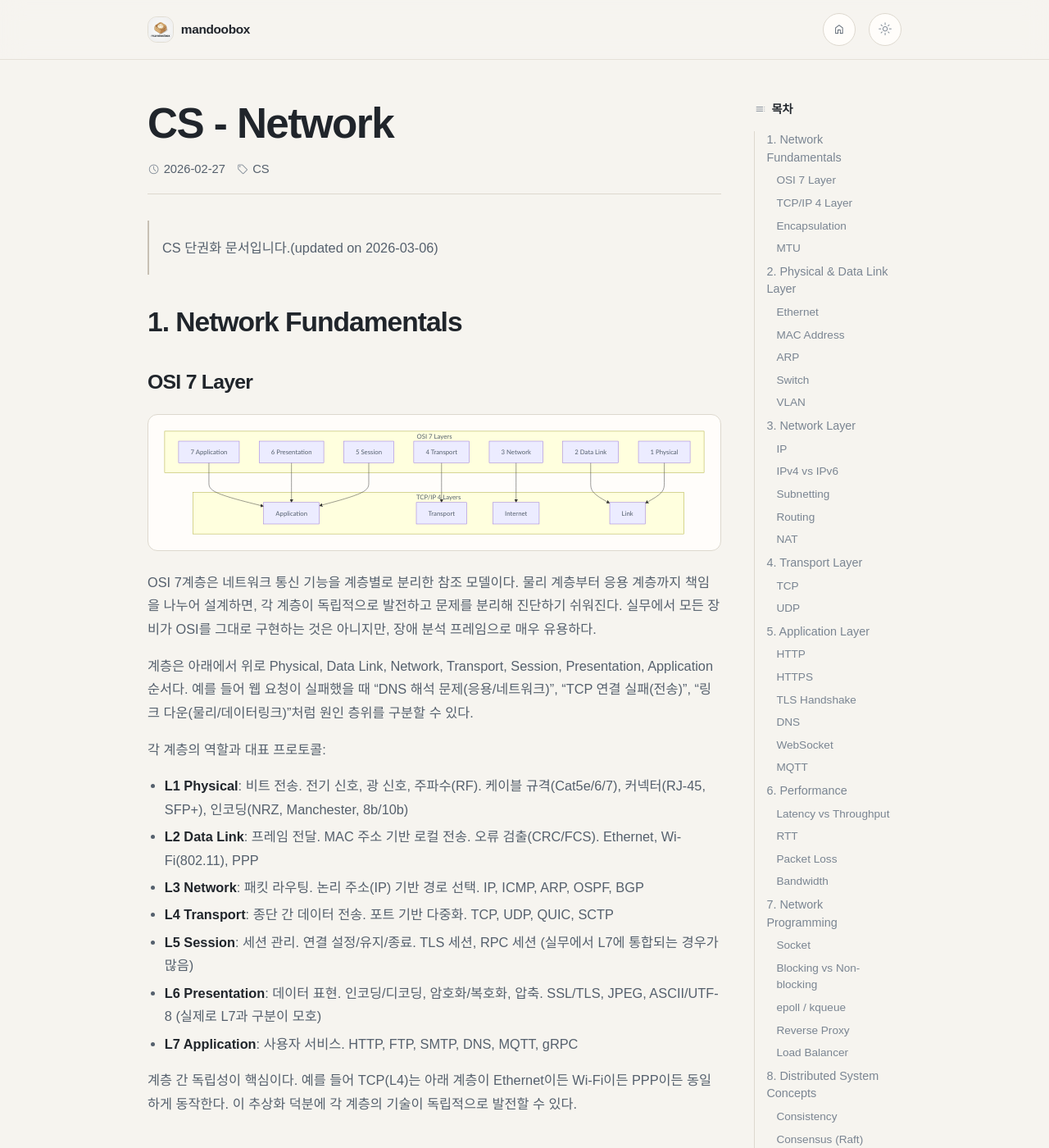
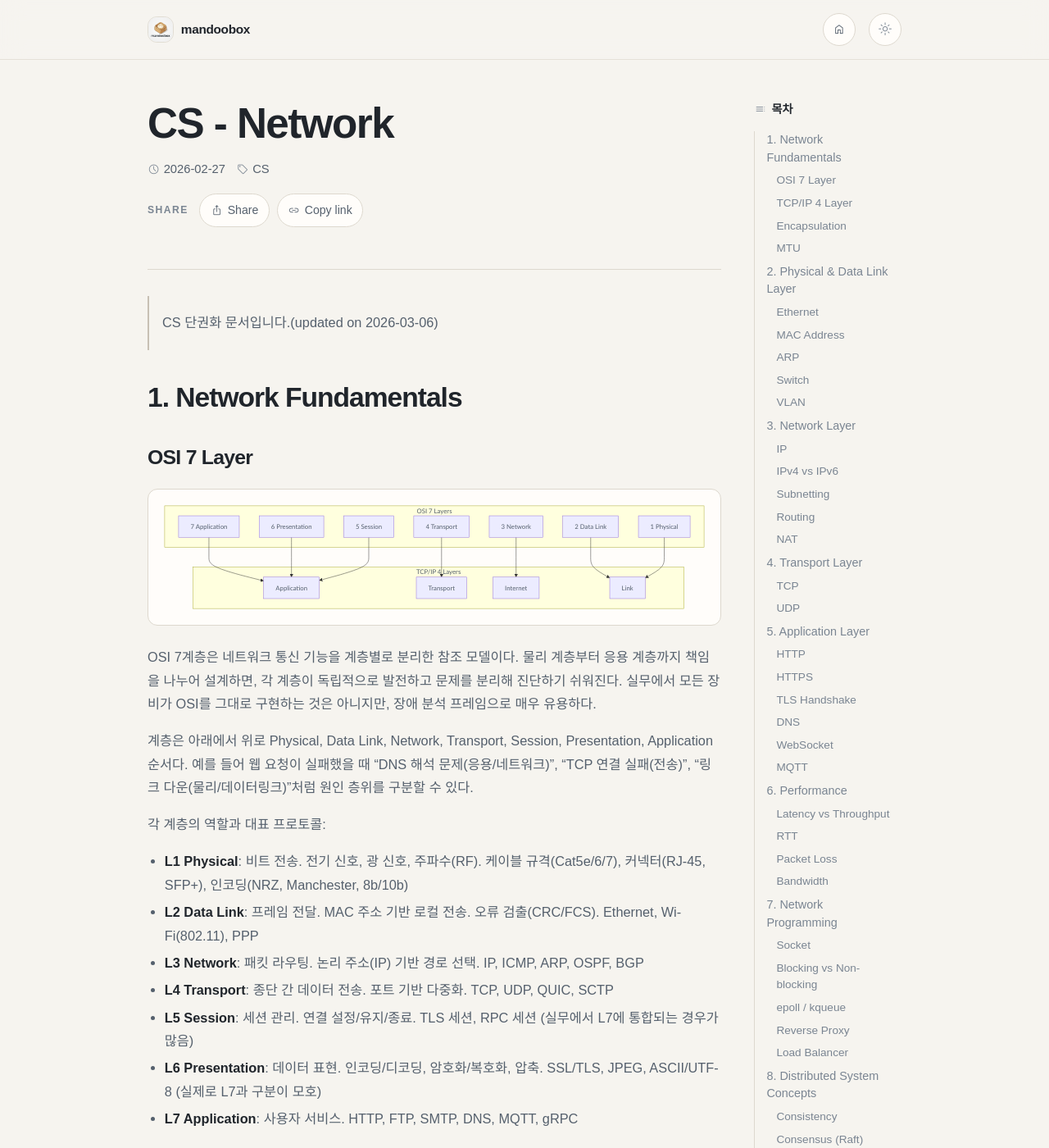
Before and after one commit to mandoobox/mandoobox.github.io, a Jekyll site: the page built from _posts/cs-note/2026-02-27-network.md, in a window 1280 px wide and 1400 px high. Shown: the whole window at 82% size. Built offline with Jekyll 4.4.1, drawn with Linux system fonts in a browser that asks for light colours; comment, search, counter and statistics services are not loaded.

Commit message:
feat: share

```diff
--- a/_layouts/post.html
+++ b/_layouts/post.html
@@ -23,6 +23,26 @@ layout: default
         </span>
         {% endif %}
       </div>
+
+      <div
+        class="post-share"
+        data-share-root
+        data-share-title="{{ page.title | escape }}"
+        data-share-url="{{ page.url | absolute_url | escape }}"
+      >
+        <span class="post-share__label">Share</span>
+        <div class="post-share__actions">
+          <button class="post-share__button" type="button" data-share-native hidden>
+            <span class="material-symbols-outlined" aria-hidden="true">ios_share</span>
+            <span>Share</span>
+          </button>
+          <button class="post-share__button" type="button" data-share-copy>
+            <span class="material-symbols-outlined" aria-hidden="true">link</span>
+            <span>Copy link</span>
+          </button>
+        </div>
+        <span class="post-share__feedback" data-share-feedback aria-live="polite"></span>
+      </div>
     </header>
 
     <section class="post-content" data-toc-content>
--- a/assets/css/style.css
+++ b/assets/css/style.css
@@ -477,6 +477,71 @@ img {
   font-size: 0.95rem;
 }
 
+.post-share {
+  display: flex;
+  flex-wrap: wrap;
+  align-items: center;
+  gap: 0.7rem 0.85rem;
+  margin-top: 1rem;
+}
+
+.post-share__label {
+  color: var(--text-faint);
+  font-size: 0.76rem;
+  font-weight: 700;
+  letter-spacing: 0.12em;
+  text-transform: uppercase;
+}
+
+.post-share__actions {
+  display: flex;
+  flex-wrap: wrap;
+  gap: 0.55rem;
+}
+
+.post-share__button {
+  display: inline-flex;
+  align-items: center;
+  gap: 0.35rem;
+  min-height: 2.35rem;
+  padding: 0.45rem 0.78rem;
+  border: 1px solid var(--border);
+  border-radius: 999px;
+  background: var(--surface);
+  color: var(--text-soft);
+  font: inherit;
+  font-size: 0.88rem;
+  text-decoration: none;
+  cursor: pointer;
+  transition: border-color 160ms ease, background-color 160ms ease, color 160ms ease;
+}
+
+.post-share__button:hover {
+  border-color: var(--border-strong);
+  background: var(--surface-strong);
+  color: var(--text);
+}
+
+.post-share__button .material-symbols-outlined {
+  font-size: 0.95rem;
+}
+
+.post-share__button.is-success {
+  border-color: color-mix(in srgb, var(--brand) 45%, var(--border));
+  color: var(--brand);
+}
+
+.post-share__feedback {
+  flex-basis: 100%;
+  min-height: 1lh;
+  color: var(--text-faint);
+  font-size: 0.84rem;
+}
+
+.post-share__feedback[data-state="success"] {
+  color: var(--brand);
+}
+
 .post-content {
   min-width: 0;
   font-size: 1.02rem;
@@ -877,6 +942,15 @@ table::-webkit-scrollbar-thumb,
     justify-content: center;
   }
 
+  .post-share {
+    align-items: flex-start;
+  }
+
+  .post-share__label,
+  .post-share__actions {
+    width: 100%;
+  }
+
   .post-list li {
     grid-template-columns: 1fr;
     align-items: start;
--- a/assets/js/site-ui.js
+++ b/assets/js/site-ui.js
@@ -73,6 +73,110 @@
     });
   }
 
+  function copyText(text) {
+    if (navigator.clipboard && window.isSecureContext) {
+      return navigator.clipboard.writeText(text);
+    }
+
+    return new Promise(function (resolve, reject) {
+      var textArea = document.createElement("textarea");
+
+      textArea.value = text;
+      textArea.setAttribute("readonly", "");
+      textArea.style.position = "fixed";
+      textArea.style.top = "-9999px";
+      textArea.style.left = "-9999px";
+
+      document.body.appendChild(textArea);
+      textArea.focus();
+      textArea.select();
+
+      try {
+        if (!document.execCommand("copy")) {
+          throw new Error("Copy command failed");
+        }
+        resolve();
+      } catch (error) {
+        reject(error);
+      } finally {
+        document.body.removeChild(textArea);
+      }
+    });
+  }
+
+  function setupPostShare() {
+    var shareRoot = document.querySelector("[data-share-root]");
+    if (!shareRoot) {
+      return;
+    }
+
+    var rawUrl = shareRoot.getAttribute("data-share-url") || window.location.href;
+    var url = new URL(rawUrl, window.location.origin).href;
+    var title = shareRoot.getAttribute("data-share-title") || document.title;
+    var nativeButton = shareRoot.querySelector("[data-share-native]");
+    var copyButton = shareRoot.querySelector("[data-share-copy]");
+    var feedback = shareRoot.querySelector("[data-share-feedback]");
+    var feedbackTimer = 0;
+    var successTimer = 0;
+
+    function setFeedback(message, state) {
+      if (!feedback) {
+        return;
+      }
+
+      feedback.textContent = message;
+      if (state) {
+        feedback.dataset.state = state;
+      } else {
+        feedback.removeAttribute("data-state");
+      }
+
+      window.clearTimeout(feedbackTimer);
+      if (message) {
+        feedbackTimer = window.setTimeout(function () {
+          feedback.textContent = "";
+          feedback.removeAttribute("data-state");
+        }, 2200);
+      }
+    }
+
+    if (nativeButton) {
+      if (navigator.share) {
+        nativeButton.hidden = false;
+        nativeButton.addEventListener("click", function () {
+          navigator.share({ title: title, url: url }).catch(function (error) {
+            if (error && error.name === "AbortError") {
+              return;
+            }
+            setFeedback("Share failed", "error");
+          });
+        });
+      } else {
+        nativeButton.hidden = true;
+      }
+    }
+
+    if (!copyButton) {
+      return;
+    }
+
+    copyButton.addEventListener("click", function () {
+      copyText(url)
+        .then(function () {
+          copyButton.classList.add("is-success");
+          setFeedback("Link copied", "success");
+
+          window.clearTimeout(successTimer);
+          successTimer = window.setTimeout(function () {
+            copyButton.classList.remove("is-success");
+          }, 1800);
+        })
+        .catch(function () {
+          setFeedback("Copy failed", "error");
+        });
+    });
+  }
+
   function createHeadingId(heading, index, usedIds) {
     if (heading.id) {
       usedIds.add(heading.id);
@@ -134,5 +238,6 @@
 
   setupCategoryFilter();
   setupTableWraps();
+  setupPostShare();
   setupPostToc();
 })();
```
